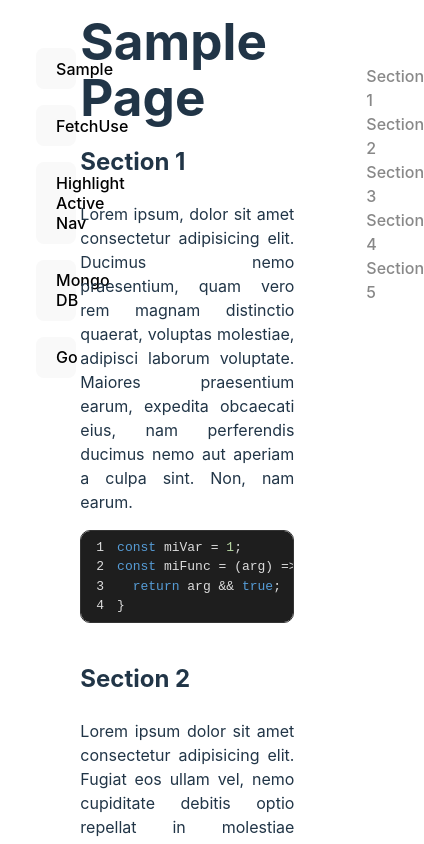
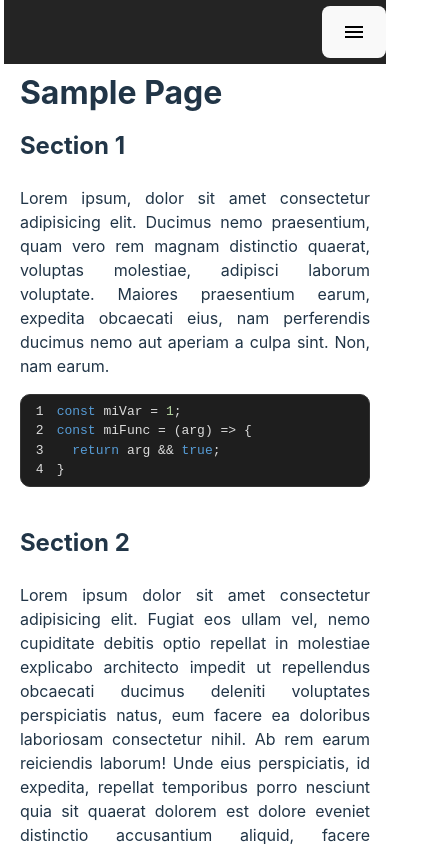
Before and after one commit to larcondo/apuntes-react-version, a React (Vite) app: page / in a window 390 px wide. Shown: the top 844 px of the page, 424 px wide, since content can reach past the window. Built offline with nearby package versions, Linux system fonts and the light colour scheme; the HTML template or start-up script is replaced by a standard one.

Commit message:
changes to make responsive for small devices

```diff
--- a/package.json
+++ b/package.json
@@ -12,6 +12,7 @@
   "dependencies": {
     "react": "^18.2.0",
     "react-dom": "^18.2.0",
+    "react-icons": "^5.2.1",
     "react-syntax-highlighter": "^15.5.0"
   },
   "devDependencies": {
--- a/src/App.css
+++ b/src/App.css
@@ -10,18 +10,24 @@
   color: #888;
 }
 
+main h1 {
+  font-size: 2em;
+  line-height: 42px;
+}
+
 main {
   display: grid;
   min-height: 100vh;
   grid-template-columns: 20% 80%;
   width: 98vw;
   box-sizing: border-box;
-  /* width: 1000px; */
-  /* background-color: blue; */
 }
 
-main > div:nth-child(1) {
-  /* background-color: orange; */
+.mobile-menu {
+  display: none;
+}
+
+main nav {
   padding: 3em 2em;
   display: flex;
   flex-direction: column;
@@ -39,3 +45,45 @@ section {
   padding: 4px;
   border-radius: 4px;
 }
+
+@media screen and (width < 768px) {
+  main {
+    grid-template-rows: 4em auto;
+    grid-template-columns: 100%;
+  }
+
+  .content {
+    padding: 0 1em;
+  }
+
+  .mobile-menu {
+    position: relative;
+    display: flex;
+    justify-content: flex-end;
+    padding: 6px 0;
+    position: sticky;
+    top: 0;
+    background-color: #242424;
+  }
+
+  .mobile-menu .menu-icon {
+    vertical-align: text-bottom;
+  }
+
+  .mobile-menu .links {
+    display: flex;
+    flex-direction: column;
+    background-color: #222222;
+    position: absolute;
+    top: 4em;
+    min-height: 100lvh;
+    width: 60%;
+    gap: 1em;
+    padding: 1em;
+    box-sizing: border-box;
+  }
+
+  main nav {
+    display: none;
+  }
+}
--- a/src/App.jsx
+++ b/src/App.jsx
@@ -1,5 +1,6 @@
 import './App.css'
 import { useState } from 'react'
+import { MdMenu } from 'react-icons/md'
 
 import Sample from './pages/Sample'
 import FetchUse from './pages/FetchUse'
@@ -9,19 +10,27 @@ import Go from './pages/Go'
 
 function App() {
   const [page, setPage] = useState('Sample')
+  const [menuVisible, setMenuVisible] = useState(false)
 
-  const navClick = (e) => setPage(e.target.innerText)
+  const navClick = (e) => {
+    setPage(e.target.innerText)
+    setMenuVisible(false)
+  }
 
   return (
     <main>
-      <div>
-        <button type='button' onClick={navClick}>Sample</button>
-        <button type='button' onClick={navClick}>FetchUse</button>
-        <button type='button' onClick={navClick}>Highlight Active Nav</button>
-        <button type='button' onClick={navClick}>Mongo DB</button>
-        <button type='button' onClick={navClick}>Go</button>
+      <div className='mobile-menu'>
+        <button onClick={() => setMenuVisible(!menuVisible)}><MdMenu size={24} className='menu-icon' /></button>
+        { menuVisible &&
+          <div className='links'>
+            <TopicLinks navClick={navClick} />
+          </div>
+        }
       </div>
-      <div>
+      <nav>
+        <TopicLinks navClick={navClick} />
+      </nav>
+      <div className='content'>
         {page === 'Sample' && <Sample />}
         {page === 'FetchUse' && <FetchUse />}
         {page === 'Highlight Active Nav' && <HighlightActiveNav />}
@@ -32,4 +41,16 @@ function App() {
   )
 }
 
+const TopicLinks = ({ navClick }) => {
+  return(
+    <>
+        <button type='button' onClick={navClick}>Sample</button>
+        <button type='button' onClick={navClick}>FetchUse</button>
+        <button type='button' onClick={navClick}>Highlight Active Nav</button>
+        <button type='button' onClick={navClick}>Mongo DB</button>
+        <button type='button' onClick={navClick}>Go</button>
+    </>
+  )
+}
+
 export default App
--- a/src/components/HighlightedNav/index.css
+++ b/src/components/HighlightedNav/index.css
@@ -19,3 +19,9 @@
 .section-links > nav a.active {
   color: limegreen;
 }
+
+@media screen and (width < 768px) {
+  .section-links {
+    display: none;
+  }
+}
--- a/src/components/PageContainer/index.css
+++ b/src/components/PageContainer/index.css
@@ -3,3 +3,9 @@
   grid-template-columns: 70% 30%;
   margin-bottom: 2em;
 }
+
+@media screen and (width < 768px) {
+  .container {
+    display: block;
+  }
+}
--- a/src/index.css
+++ b/src/index.css
@@ -28,11 +28,6 @@ body {
   /* place-items: center; */
   min-width: 320px;
   min-height: 100vh;
-}
-
-h1 {
-  font-size: 3.2em;
-  line-height: 1.1;
 }
 
 button {
--- a/src/pages/Go/index.css
+++ b/src/pages/Go/index.css
@@ -1,13 +1,39 @@
 .go-topics-container {
   display: flex;
-  /* width: 100%; */
-  /* overflow-x: scroll; */
-  flex-flow: row wrap;
+  flex-direction: column;
   gap: 1ch;
+  padding-bottom: 1em;
+  box-sizing: border-box;
+
+  background-color: #242424;
+  box-shadow: 0px 0px 10px 10px rgba(0, 0, 0, 0.3);
+
+  position: fixed;
+  top: 5vh;
+  left: 5vw;
+  width: 90vw;
+  height: 90vh;
+
+  overflow-y: scroll;
+}
+
+.go-topics-container h1 {
+  padding: 1ch 0;
+  margin: 0;
+  position: sticky;
+  top: 0;
+  text-align: center;
+  background-color: #242424;
+  box-shadow: 0 0 10px 30px rgba(36, 36, 36, 0.5);
 }
 
 .go-topic {
+  margin: 0 1em;
   padding: 10px;
   border: 1px solid #454545;
   border-radius: 10px;
 }
+
+.topics-icon {
+  vertical-align: text-bottom;
+}
--- a/src/pages/Go/index.jsx
+++ b/src/pages/Go/index.jsx
@@ -1,5 +1,6 @@
 import './index.css'
 import { useState } from 'react'
+import { MdFormatListBulleted } from 'react-icons/md'
 
 import { topics } from './topics'
 
@@ -10,24 +11,24 @@ import Arrays from './Arrays'
 
 const Go = () => {
   const [subpage, setSubpage] = useState('Slices')
+  const [topicsVisible, setTopicsVisible] = useState(false)
 
-  const changeTopic = (e) => setSubpage(e.target.innerText)
+  const changeTopic = (e) => {
+    setSubpage(e.target.innerText)
+    setTopicsVisible(false)
+  }
+
+  const showTopics = () => setTopicsVisible(true)
 
   return(
     <PageContainer>
       <div>
         <Title type='h1'>Go (Golang)</Title>
-        <div className='go-topics-container'>
-          { topics.map( t => {
-            return <button
-              key={t.title}
-              disabled={t.status === null}
-              className='go-topic'
-              onClick={changeTopic}>
-                { t.title }
-              </button>
-          })}
-        </div>
+        <button onClick={showTopics}>
+          <MdFormatListBulleted size={20} className='topics-icon' />  Topics
+        </button>
+        { topicsVisible && <GoTopics topics={topics} onClick={changeTopic} />
+        }
 
         { subpage === 'Slices' && <Slices /> }
         { subpage === 'Arrays' && <Arrays /> }
@@ -37,4 +38,21 @@ const Go = () => {
   )
 }
 
+const GoTopics = ({ topics, onClick }) => {
+  return(
+    <div className='go-topics-container'>
+      <h1>Topicos disponibles</h1>
+      { topics.map( t => {
+        return <button
+          key={t.title}
+          disabled={t.status === null}
+          className='go-topic'
+          onClick={onClick}>
+            { t.title }
+          </button>
+      })}
+    </div>
+  )
+}
+
 export default Go
```
Also changed, not shown: 2 other files (tests, documents, lock files or other folders).
